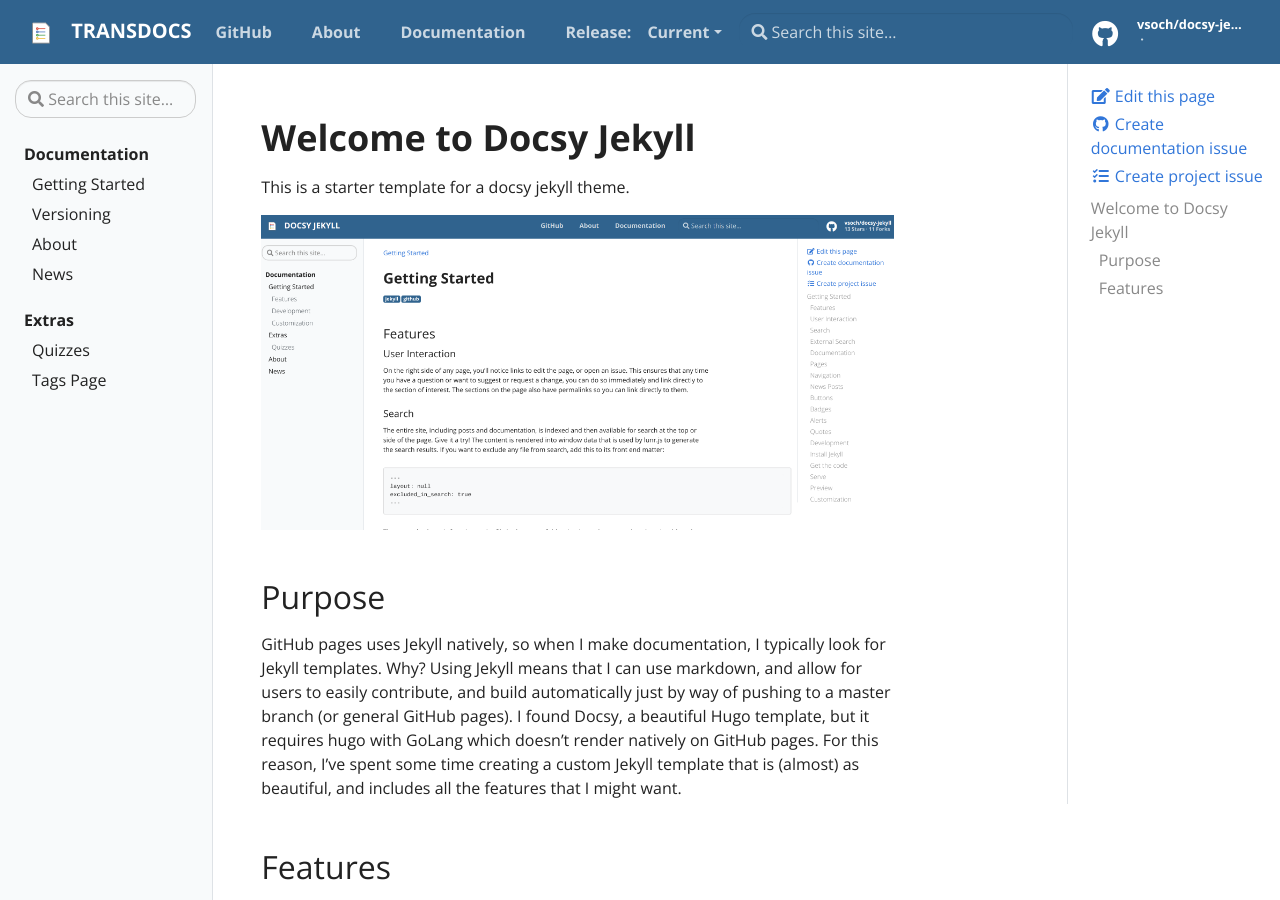
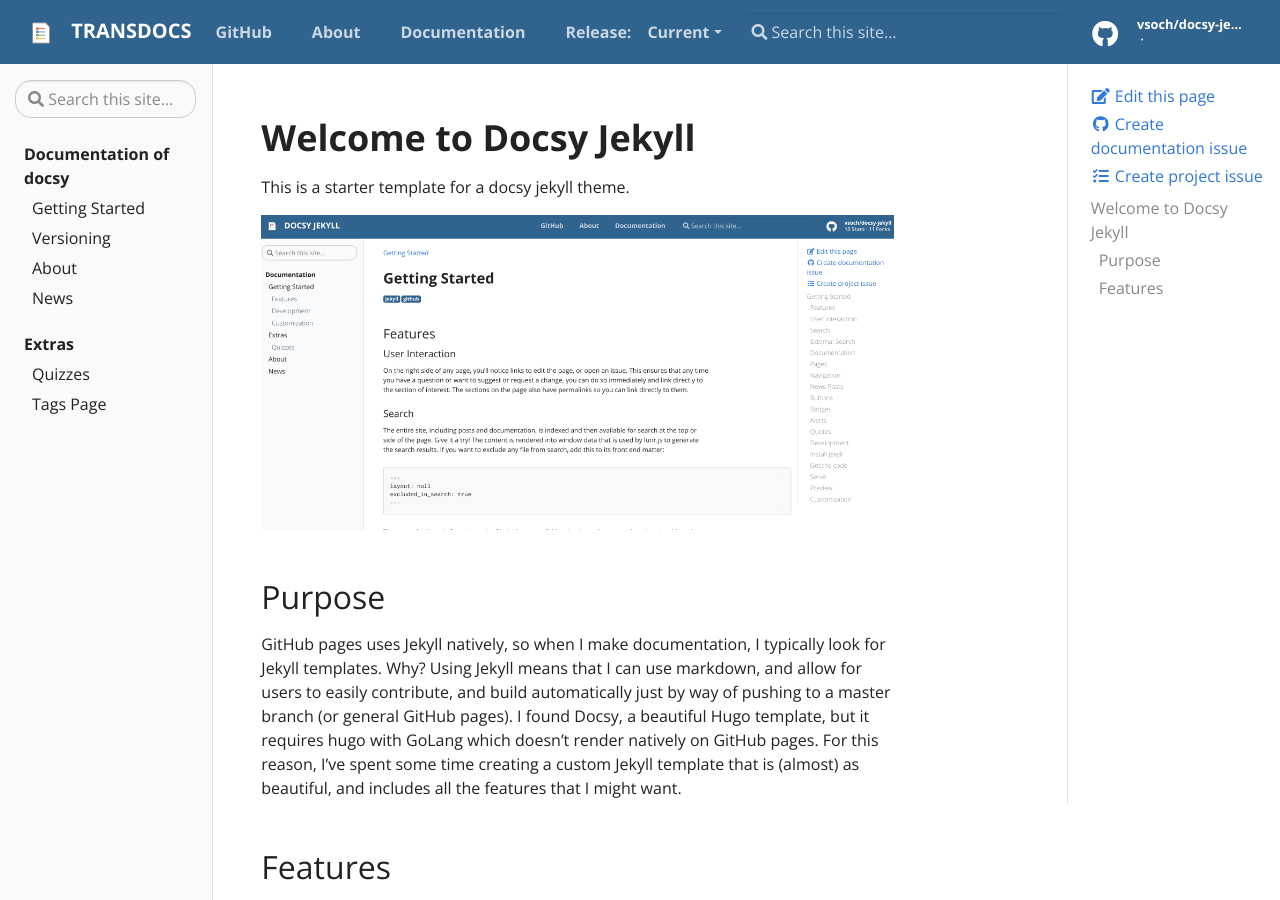
Before and after one commit to transdocs/transdocs.github.io, a Jekyll site: the page built from pages/index.md, in a window 1280 px wide and 900 px high. Built offline with Jekyll 4.4.1, drawn with Linux system fonts in a browser that asks for light colours.

Commit message:
toc.yml changed

```diff
--- a/_data/toc.yml
+++ b/_data/toc.yml
@@ -1,4 +1,4 @@
-- title: Documentation
+- title: "Documentation of docsy"
   url: docs
   links:
     - title: "Getting Started"
```
